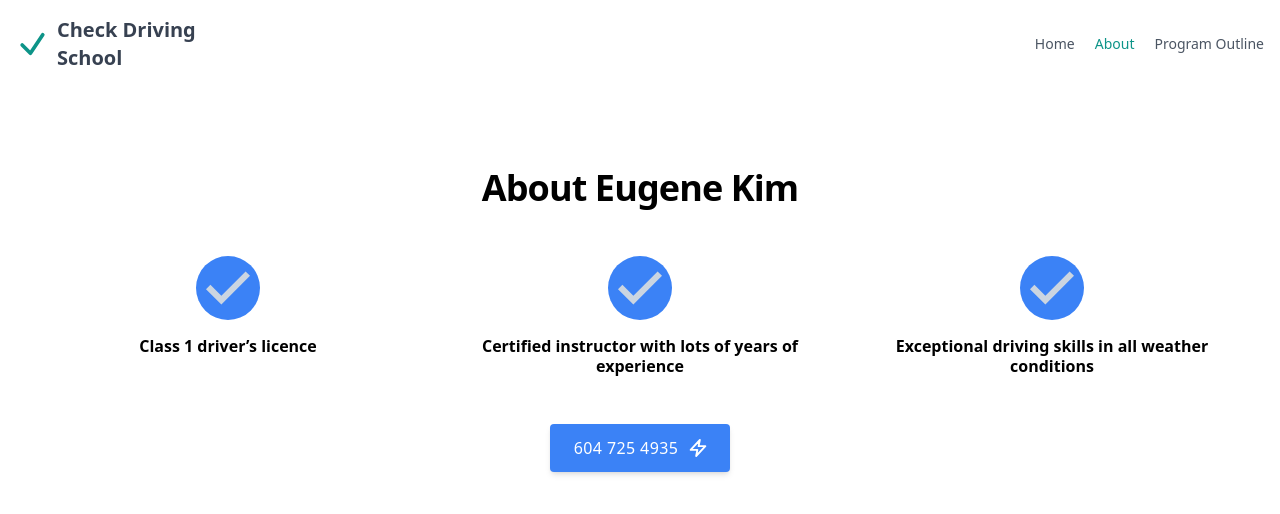
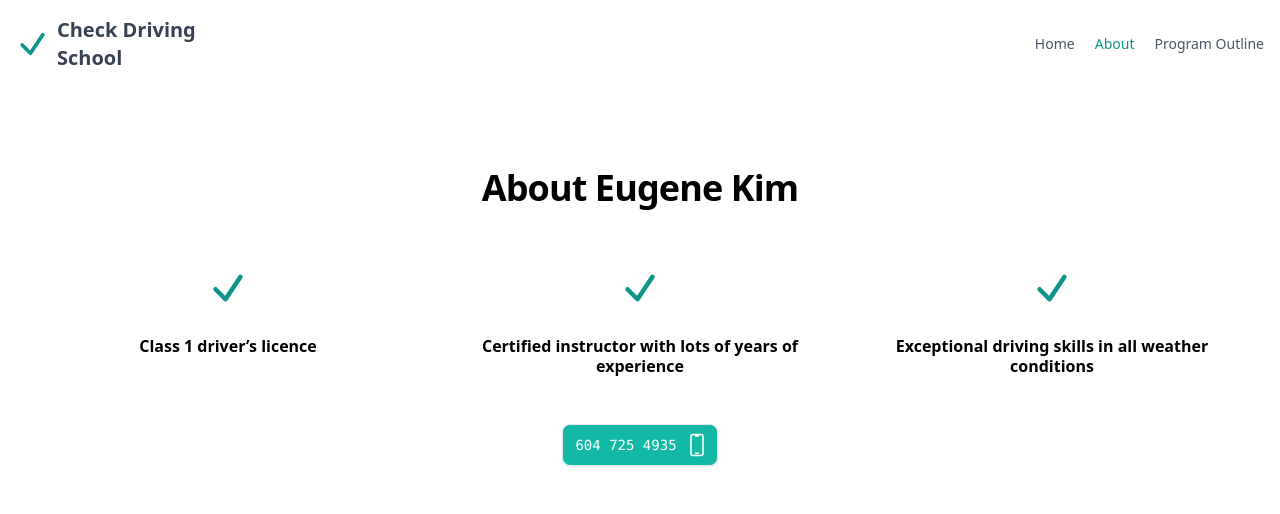
Before and after one commit to localhost5001/checkdriving, a Nuxt app: page /about in a window 1280 px wide. Shown: the top 514 px of the page. Built offline with nearby package versions, Linux system fonts and the light colour scheme.

Commit message:
update colors on about page

```diff
--- a/pages/about.vue
+++ b/pages/about.vue
@@ -13,8 +13,13 @@
   </div>
   <div class="grid grid-cols-1 gap-5 row-gap-6 mb-10 sm:grid-cols-3 lg:grid-cols-3">
     <div v-for="item in items" class="text-center">
-      <div class="flex items-center justify-center w-16 h-16 mx-auto mb-4 rounded-full bg-blue-500 ">
-        <svg fill="#000000" class="fill-slate-300" viewBox="0 0 32 32" xmlns="http://www.w3.org/2000/svg"><path d="M5 16.577l2.194-2.195 5.486 5.484L24.804 7.743 27 9.937l-14.32 14.32z"/></svg>
+      <div class="flex items-center justify-center w-16 h-16 mx-auto mb-4">
+        <svg
+          xmlns="http://www.w3.org/2000/svg" fill="none" viewBox="0 0 24 24" stroke-width="2.7" stroke="currentColor"
+          class="w-10 h-10 text-teal-600"
+        >
+          <path stroke-linecap="round" stroke-linejoin="round" d="M4.5 12.75l6 6 9-13.5" />
+        </svg>
       </div>
       <h6 class="mb-2 font-semibold leading-5">{{ item }}</h6>
     </div>
@@ -22,15 +27,12 @@
   <div class="text-center">
     <a
       href="tel:+16047254935"
-      class="inline-flex items-center justify-center h-12 px-6 font-medium tracking-wide text-white transition duration-200 rounded shadow-md focus:shadow-outline focus:outline-none bg-blue-500 btn"
-    >
-      604 725 4935
-      <span class="ml-1 -mr-2">
-        <svg class="w-8 h-8 text-white" stroke="currentColor" viewBox="0 0 52 52">
-          <polygon stroke-width="3" stroke-linecap="round" stroke-linejoin="round" fill="none" points="29 13 14 29 25 29 23 39 38 23 27 23"></polygon>
+      class="relative group p-2 ps-3 inline-flex items-center gap-x-2 text-sm font-mono rounded-lg border border-gray-200 bg-teal-500 text-white shadow-sm hover:bg-teal-500/90 disabled:opacity-50 disabled:pointer-events-none">
+        604 725 4935
+        <svg xmlns="http://www.w3.org/2000/svg" fill="none" viewBox="0 0 24 24" stroke-width="1.5" stroke="currentColor" class="w-6 h-6">
+          <path stroke-linecap="round" stroke-linejoin="round" d="M10.5 1.5H8.25A2.25 2.25 0 006 3.75v16.5a2.25 2.25 0 002.25 2.25h7.5A2.25 2.25 0 0018 20.25V3.75a2.25 2.25 0 00-2.25-2.25H13.5m-3 0V3h3V1.5m-3 0h3m-3 18.75h3" />
         </svg>
-      </span>
-    </a>
+      </a>
   </div>
 </div>
 </template>
```
